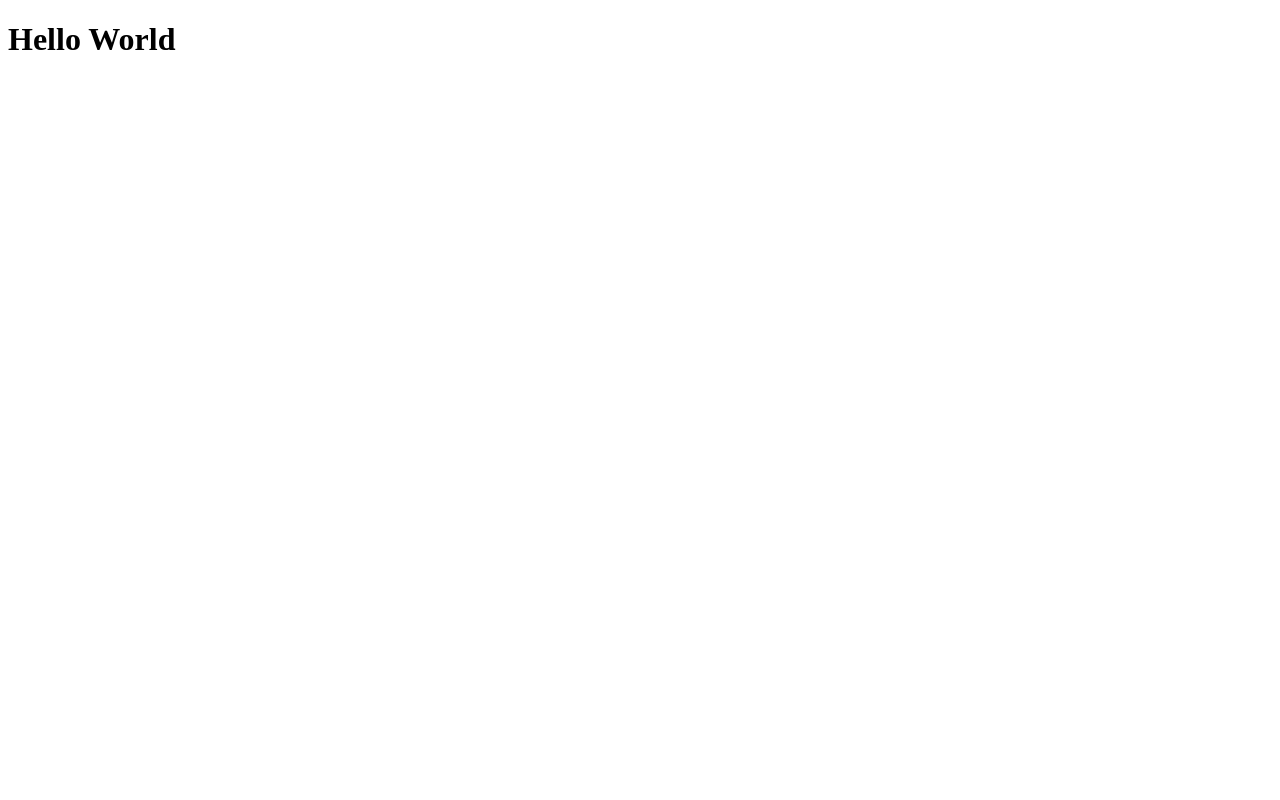
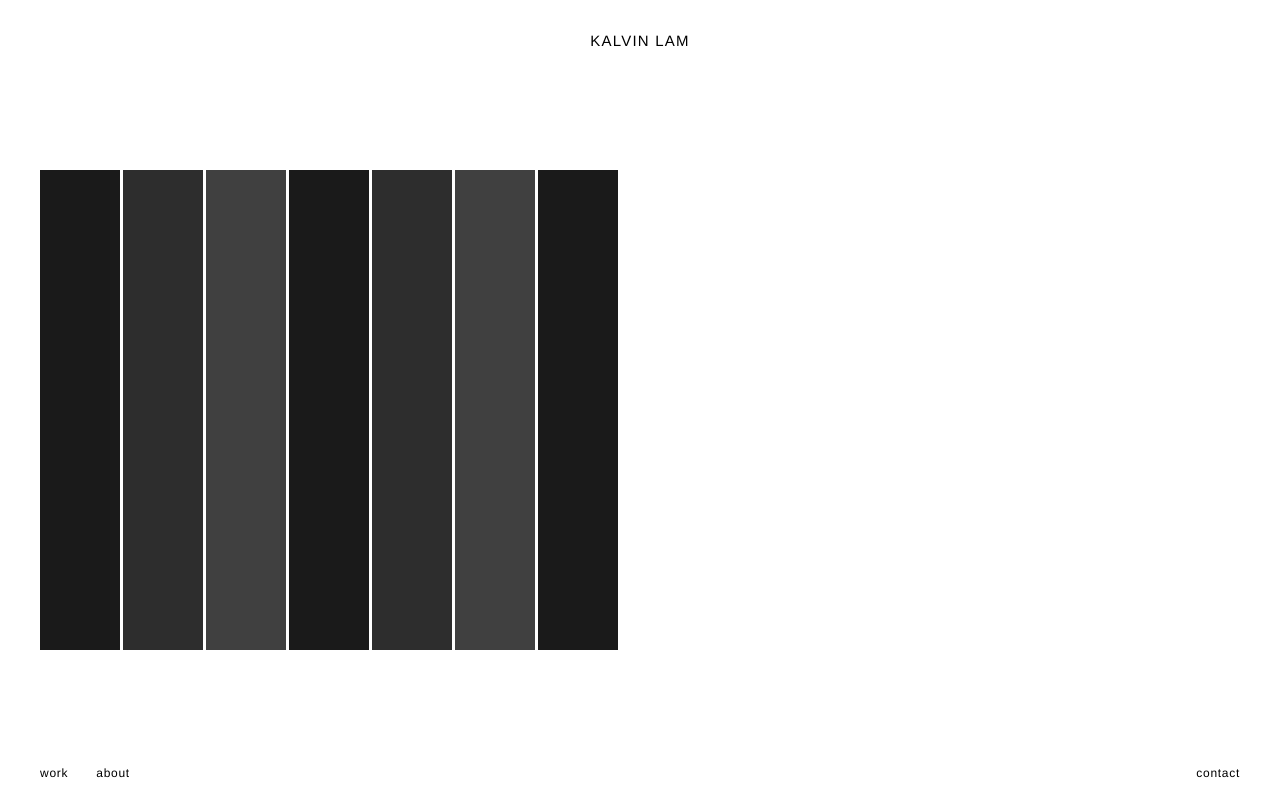
Before and after one commit to theklam/personal-site, a plain HTML site: page index.html in a window 1280 px wide. Drawn offline with Linux system fonts and the light colour scheme.

Commit message:
scaffolding: video sliver layout

```diff
--- a/index.html
+++ b/index.html
@@ -2,9 +2,233 @@
 <html lang="en">
 <head>
   <meta charset="UTF-8">
-  <title>Coming Soon</title>
+  <meta name="viewport" content="width=device-width, initial-scale=1.0">
+  <title>Kalvin Lam</title>
+  <style>
+    * {
+      margin: 0;
+      padding: 0;
+      box-sizing: border-box;
+    }
+
+    body {
+      background: #fff;
+      font-family: 'Helvetica Neue', Helvetica, Arial, sans-serif;
+      height: 100vh;
+      display: flex;
+      flex-direction: column;
+    }
+
+    header {
+      text-align: center;
+      padding: 32px 0 24px;
+    }
+
+    header h1 {
+      font-size: 15px;
+      font-weight: 400;
+      letter-spacing: 0.08em;
+      text-transform: uppercase;
+    }
+
+    .reel {
+      flex: 1;
+      display: flex;
+      align-items: center;
+      overflow-x: auto;
+      overflow-y: hidden;
+      scrollbar-width: none;
+      padding: 0 40px;
+      gap: 3px;
+    }
+
+    .reel::-webkit-scrollbar {
+      display: none;
+    }
+
+    .sliver {
+      flex-shrink: 0;
+      width: 80px;
+      height: 480px;
+      cursor: pointer;
+      position: relative;
+      overflow: hidden;
+      transition: width 0.35s cubic-bezier(0.4, 0, 0.2, 1);
+    }
+
+    .sliver:hover {
+      width: 320px;
+    }
+
+    .sliver-inner {
+      width: 320px;
+      height: 100%;
+      position: relative;
+    }
+
+    .placeholder {
+      width: 100%;
+      height: 100%;
+      display: flex;
+      align-items: flex-end;
+      padding: 16px;
+    }
+
+    .sliver-label {
+      font-size: 11px;
+      letter-spacing: 0.06em;
+      text-transform: uppercase;
+      color: #fff;
+      opacity: 0;
+      transition: opacity 0.2s ease;
+      white-space: nowrap;
+    }
+
+    .sliver:hover .sliver-label {
+      opacity: 1;
+    }
+
+    /* placeholder colors — swap for real video thumbnails */
+    .sliver:nth-child(1) .placeholder { background: #1a1a1a; }
+    .sliver:nth-child(2) .placeholder { background: #2d2d2d; }
+    .sliver:nth-child(3) .placeholder { background: #404040; }
+    .sliver:nth-child(4) .placeholder { background: #1a1a1a; }
+    .sliver:nth-child(5) .placeholder { background: #2d2d2d; }
+    .sliver:nth-child(6) .placeholder { background: #404040; }
+    .sliver:nth-child(7) .placeholder { background: #1a1a1a; }
+
+    /* overlay */
+    .overlay {
+      display: none;
+      position: fixed;
+      inset: 0;
+      background: rgba(0, 0, 0, 0.92);
+      z-index: 100;
+      align-items: center;
+      justify-content: center;
+    }
+
+    .overlay.active {
+      display: flex;
+    }
+
+    .overlay video {
+      max-width: 90vw;
+      max-height: 90vh;
+      outline: none;
+    }
+
+    .overlay-close {
+      position: absolute;
+      top: 24px;
+      right: 28px;
+      background: none;
+      border: none;
+      color: #fff;
+      font-size: 24px;
+      cursor: pointer;
+      line-height: 1;
+      padding: 4px;
+    }
+
+    nav {
+      display: flex;
+      justify-content: space-between;
+      padding: 20px 40px;
+      font-size: 12px;
+      letter-spacing: 0.06em;
+      text-transform: lowercase;
+    }
+
+    nav a {
+      color: #000;
+      text-decoration: none;
+      margin-right: 24px;
+    }
+
+    nav a:last-child {
+      margin-right: 0;
+    }
+
+    nav a:hover {
+      text-decoration: underline;
+    }
+  </style>
 </head>
 <body>
-  <h1>Hello World</h1>
+
+  <header>
+    <h1>Kalvin Lam</h1>
+  </header>
+
+  <div class="reel" id="reel">
+    <!-- slivers will be injected by JS -->
+  </div>
+
+  <div class="overlay" id="overlay">
+    <button class="overlay-close" id="overlayClose">&#x2715;</button>
+    <video id="overlayVideo" controls></video>
+  </div>
+
+  <nav>
+    <div>
+      <a href="#">work</a>
+      <a href="#">about</a>
+    </div>
+    <div>
+      <a href="#">contact</a>
+    </div>
+  </nav>
+
+  <script>
+    const videos = [
+      { label: 'video 01', src: '' },
+      { label: 'video 02', src: '' },
+      { label: 'video 03', src: '' },
+      { label: 'video 04', src: '' },
+      { label: 'video 05', src: '' },
+      { label: 'video 06', src: '' },
+      { label: 'video 07', src: '' },
+    ];
+
+    const reel = document.getElementById('reel');
+    const overlay = document.getElementById('overlay');
+    const overlayVideo = document.getElementById('overlayVideo');
+    const overlayClose = document.getElementById('overlayClose');
+
+    videos.forEach((v, i) => {
+      const sliver = document.createElement('div');
+      sliver.className = 'sliver';
+      sliver.innerHTML = `
+        <div class="sliver-inner">
+          <div class="placeholder">
+            <span class="sliver-label">${v.label}</span>
+          </div>
+        </div>
+      `;
+      sliver.addEventListener('click', () => {
+        if (!v.src) return;
+        overlayVideo.src = v.src;
+        overlayVideo.play();
+        overlay.classList.add('active');
+      });
+      reel.appendChild(sliver);
+    });
+
+    overlayClose.addEventListener('click', closeOverlay);
+    overlay.addEventListener('click', (e) => {
+      if (e.target === overlay) closeOverlay();
+    });
+    document.addEventListener('keydown', (e) => {
+      if (e.key === 'Escape') closeOverlay();
+    });
+
+    function closeOverlay() {
+      overlay.classList.remove('active');
+      overlayVideo.pause();
+      overlayVideo.src = '';
+    }
+  </script>
+
 </body>
 </html>
```
